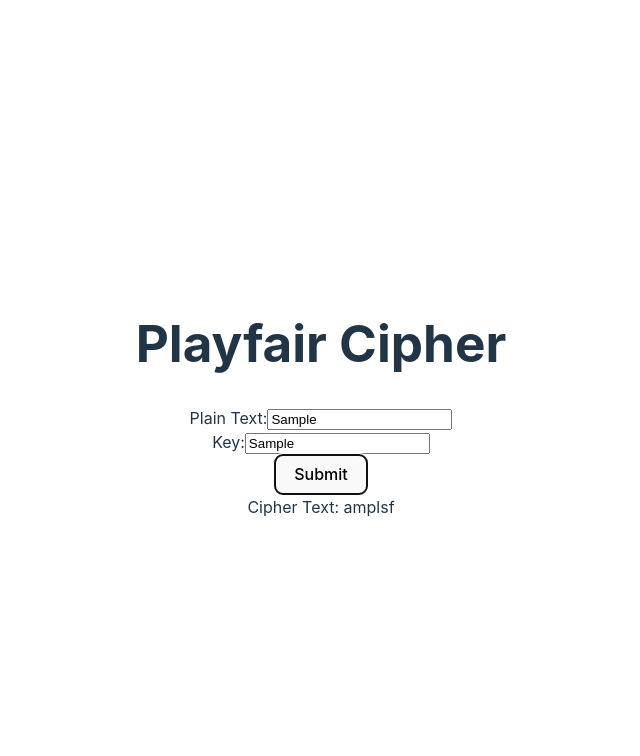
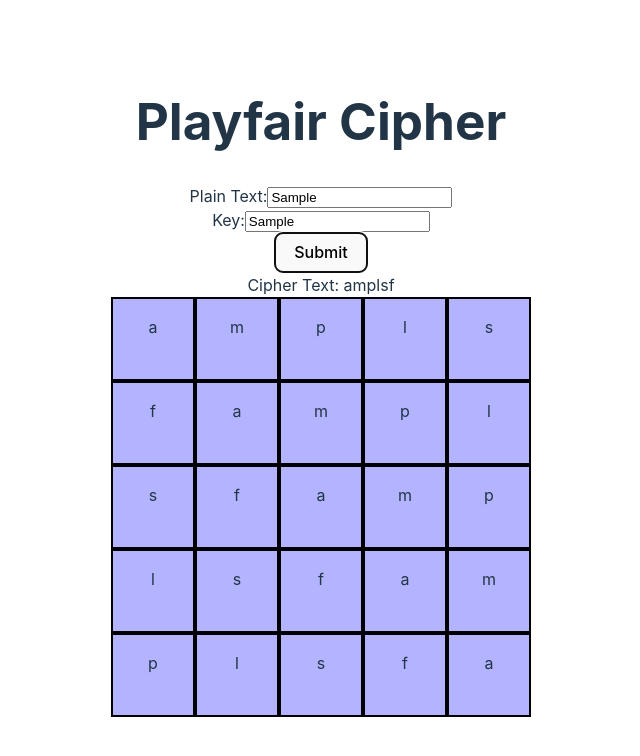
Before and after one commit to harshfromnow/FairPlay, a React (Vite) app in the folder fairplay/: page / in a window 1280 px wide. Both pictures are taken after typing "Sample", "Sample" into the empty fields and a click on the button "Submit". Shown: the top 756 px of the page, without its empty margins (319-959 px from the left). Built offline with nearby package versions, Linux system fonts and the light colour scheme.

Commit message:
Made the static fivefive

```diff
--- a/fairplay/src/App.jsx
+++ b/fairplay/src/App.jsx
@@ -2,12 +2,14 @@
 import React from "react";
 import "./App.css";
 import CipherForm from "./components/cipherForm";
+import Fivefive from "./components/FiveFive/Fivefive";
 
 function App() {
 	return (
 		<div className="App">
 			<h1>Playfair Cipher</h1>
 			<CipherForm />
+			<br />
 		</div>
 	);
 }
--- /dev/null
+++ b/fairplay/src/components/FiveFive/FiveFive.css
@@ -0,0 +1,21 @@
+:root {
+	--size: 80px;
+}
+
+.box {
+	width: var(--size);
+	height: var(--size);
+	background-color: rgb(179, 179, 255);
+
+	border: 2px solid black;
+}
+
+.box:hover {
+	scale: 0.9;
+	transition: ease 0.3s;
+}
+
+.row {
+	display: flex;
+	flex-direction: row;
+}
--- /dev/null
+++ b/fairplay/src/components/FiveFive/Fivefive.jsx
@@ -0,0 +1,117 @@
+import React from "react";
+
+import "./FiveFive.css";
+
+const matrix5x5 = [
+	[1, 2, 3, 4, 5],
+	[6, 7, 8, 9, 10],
+	[11, 12, 13, 14, 15],
+	[16, 17, 18, 19, 20],
+	[21, 22, 23, 24, 26],
+];
+
+const Fivefive = () => {
+	return (
+		<div>
+			<div className="0" class="row">
+				<div className="box" id="00">
+					<p>{matrix5x5[0][0]}</p>
+				</div>
+				<div className="box" id="01">
+					<p>{matrix5x5[0][1]}</p>
+				</div>
+				<div className="box" id="02">
+					<p>{matrix5x5[0][2]}</p>
+				</div>
+				<div className="box" id="03">
+					<p>{matrix5x5[0][3]}</p>
+				</div>
+				<div className="box" id="04">
+					<p>{matrix5x5[0][4]}</p>
+				</div>
+			</div>
+
+			<div className="1" class="row">
+				<div className="box" id="10">
+					<p>{matrix5x5[1][0]}</p>
+				</div>
+				<div className="box" id="11">
+					<p>{matrix5x5[1][1]}</p>
+				</div>
+				<div className="box" id="12">
+					<p>{matrix5x5[1][2]}</p>
+				</div>
+				<div className="box" id="13">
+					<p>{matrix5x5[1][3]}</p>
+				</div>
+				<div className="box" id="14">
+					<p>{matrix5x5[1][4]}</p>
+				</div>
+			</div>
+
+			<div className="2" class="row">
+				<div className="box" id="20">
+					<p>{matrix5x5[2][0]}</p>
+				</div>
+				<div className="box" id="21">
+					<p>{matrix5x5[2][1]}</p>
+				</div>
+				<div className="box" id="22">
+					<p>{matrix5x5[2][2]}</p>
+				</div>
+				<div className="box" id="23">
+					<p>{matrix5x5[2][3]}</p>
+				</div>
+				<div className="box" id="24">
+					<p>{matrix5x5[2][4]}</p>
+				</div>
+			</div>
+
+			<div className="2" class="row">
+				<div className="box" id="30">
+					<p>{matrix5x5[3][0]}</p>
+				</div>
+				<div className="box" id="31">
+					<p>{matrix5x5[3][1]}</p>
+				</div>
+				<div className="box" id="32">
+					<p>{matrix5x5[3][2]}</p>
+				</div>
+				<div className="box" id="33">
+					<p>{matrix5x5[3][3]}</p>
+				</div>
+				<div className="box" id="34">
+					<p>{matrix5x5[3][4]}</p>
+				</div>
+			</div>
+
+			<div className="3" class="row">
+				<div className="box" id="40">
+					<p>{matrix5x5[4][0]}</p>
+				</div>
+				<div className="box" id="41">
+					<p>{matrix5x5[4][1]}</p>
+				</div>
+				<div className="box" id="42">
+					<p>{matrix5x5[4][2]}</p>
+				</div>
+				<div className="box" id="43">
+					<p>{matrix5x5[4][3]}</p>
+				</div>
+				<div className="box" id="44">
+					<p>{matrix5x5[4][4]}</p>
+				</div>
+			</div>
+
+			<div className="4" class="row">
+				<div className="20"></div>
+				<div className="21"></div>
+				<div className="22"></div>
+				<div className="23"></div>
+				<div className="24"></div>
+			</div>
+		</div>
+	);
+};
+
+export default Fivefive;
--- /dev/null
+++ b/fairplay/src/components/FiveFiveStatic/FiveFive.css
@@ -0,0 +1,21 @@
+:root {
+	--size: 80px;
+}
+
+.box {
+	width: var(--size);
+	height: var(--size);
+	background-color: rgb(179, 179, 255);
+
+	border: 2px solid black;
+}
+
+.box:hover {
+	scale: 0.9;
+	transition: ease 0.3s;
+}
+
+.row {
+	display: flex;
+	flex-direction: row;
+}
--- /dev/null
+++ b/fairplay/src/components/FiveFiveStatic/FiveFiveStatic.jsx
@@ -0,0 +1,28 @@
+import React from "react";
+import "./FiveFive.css";
+
+const matrix5x5 = [
+	[1, 2, 3, 4, 5],
+	[6, 7, 8, 9, 10],
+	[11, 12, 13, 14, 15],
+	[16, 17, 18, 19, 20],
+	[21, 22, 23, 24, 26],
+];
+
+const Fivefive = ({ cipherText }) => {
+	return (
+		<div>
+			{matrix5x5.map((row, i) => (
+				<div key={i} className={`row ${i}`}>
+					{row.map((col, j) => (
+						<div key={j} className="box" id={`${i}${j}`}>
+							<p>{cipherText[(i * 5 + j) % cipherText.length]}</p>
+						</div>
+					))}
+				</div>
+			))}
+		</div>
+	);
+};
+
+export default Fivefive;
--- a/fairplay/src/components/cipherForm.jsx
+++ b/fairplay/src/components/cipherForm.jsx
@@ -1,9 +1,10 @@
 import React, { useState } from "react";
+import Fivefive from "./FiveFiveStatic/FiveFiveStatic";
 
 function CipherForm() {
 	const [plainText, setPlainText] = useState("");
 	const [key, setKey] = useState("");
-	const [cipherText, setCipherText] = useState(""); // State to store the encrypted text
+	const [cipherText, setCipherText] = useState("");
 
 	const handlePlainTextChange = (e) => {
 		setPlainText(e.target.value);
@@ -157,6 +158,7 @@ function CipherForm() {
 	};
 
 	return (
+		<div>
 			<form onSubmit={handleSubmit}>
 				<div>
 					<label htmlFor="plainText">Plain Text:</label>
@@ -172,10 +174,14 @@ function CipherForm() {
 					<input type="text" id="key" value={key} onChange={handleKeyChange} />
 				</div>
 				<button type="submit">Submit</button>
+			</form>
 
 			{/* Display the encrypted text */}
 			{cipherText && <div>Cipher Text: {cipherText}</div>}
-		</form>
+
+			{/* Render the Fivefive component and pass cipherText as a prop */}
+			{cipherText && <Fivefive cipherText={cipherText} />}
+		</div>
 	);
 }
 
```
Lines whose indentation alone changed are shown as unchanged.
